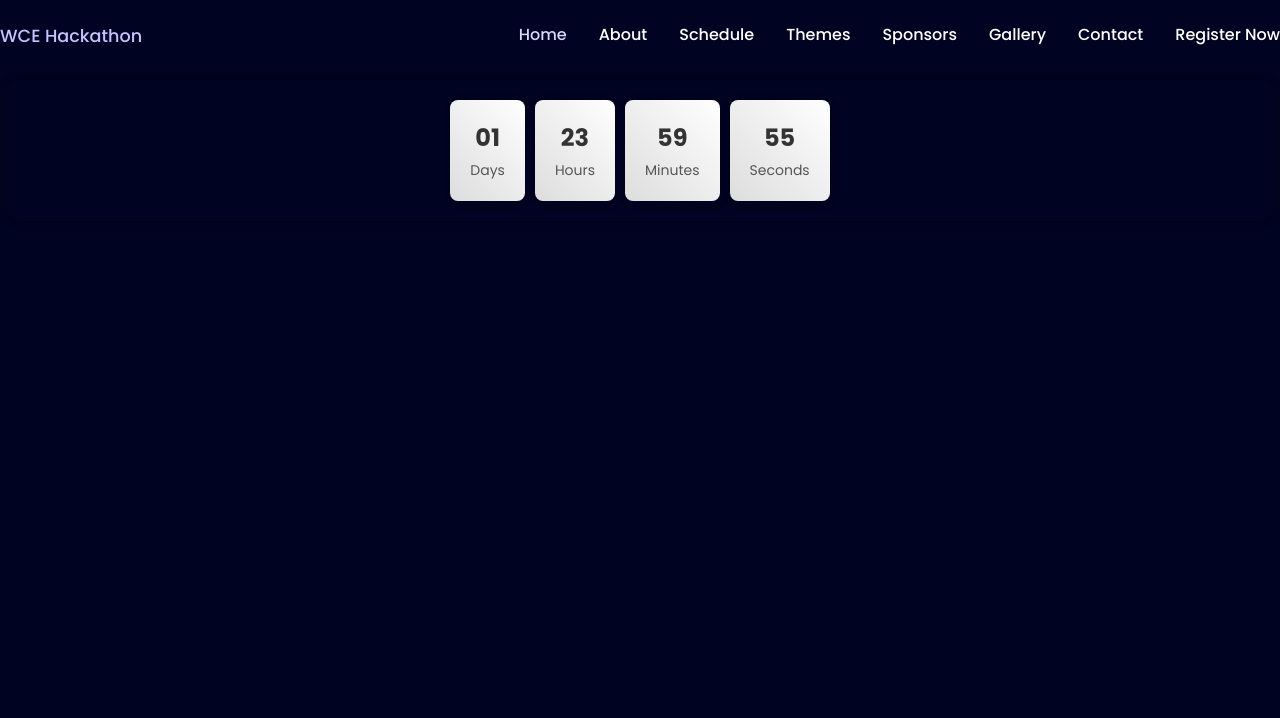
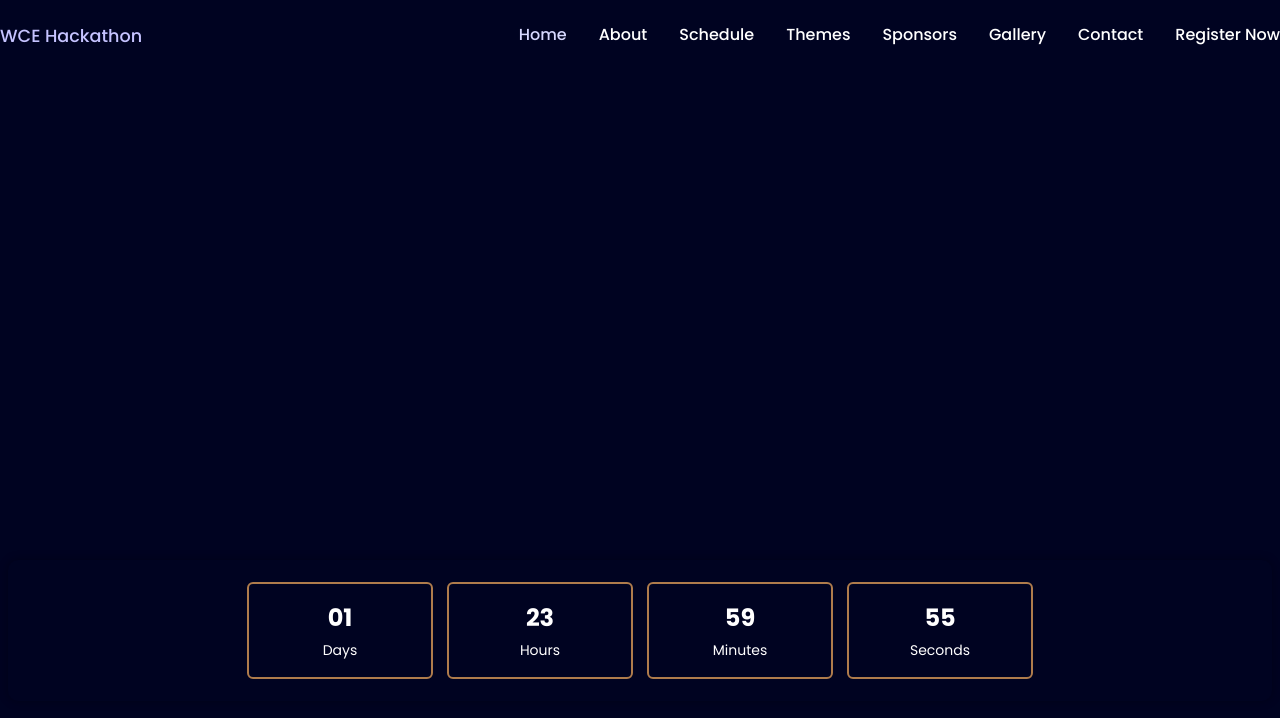
Before and after one commit to WCE-ACM-Student-Chapter/hackathon, a React (Vite) app in the folder frontend/: page / in a window 1280 px wide. Shown: the top 718 px of the page. Built offline with nearby package versions, Linux system fonts and the light colour scheme.

Commit message:
Countdown Component Matching with backgroud

```diff
--- a/frontend/src/components/countdown/countdown.css
+++ b/frontend/src/components/countdown/countdown.css
@@ -1,5 +1,5 @@
 .countdown-container {
-	margin-top: 5rem;
+	margin-top: 35rem;
 	display: flex;
 	justify-content: center;
 	align-items: center;
@@ -13,34 +13,25 @@
   .countdown-box {
 	text-align: center;
 	border-radius: 8px;
-	/* Adjust border radius as needed */
 	padding: 20px;
-	/* Fixed padding for all boxes */
 	margin: 0 5px;
-	/* Adjust margin for spacing between boxes */
-	background: linear-gradient(45deg, #dddddd, #fff);
-	/* Gradient for a 3D effect */
-	box-shadow: 2px 2px 10px rgba(0, 0, 0, 0.1);
-	/* Box shadow for depth */
+	width: 150px; /* Set a fixed width for all boxes */
+	/* Set the background to transparent */
+	background: transparent;
+	/* Add an outline for a more pronounced 3D effect */
+	outline: 2px solid #af7c4c;
+	outline-offset: -4px;
   }
 
   .countdown-box span {
 	display: block;
 	font-size: 24px;
 	font-weight: bold;
-	color: #333;
+	color: white; /* Set text color to white */
   }
 
   .countdown-box p {
 	font-size: 14px;
-	color: #555;
+	color: white; /* Set text color to white */
 	margin: 5px 0 0 0;
   }
-
-/* Optional: Add an outline for a more pronounced 3D effect */
-.countdown-box:focus-within {
-	outline: 2px solid #4CAF50;
-	/* Outline color */
-	outline-offset: -4px;
-	/* Adjust outline offset as needed */
-}
```
Lines whose indentation alone changed are shown as unchanged.
